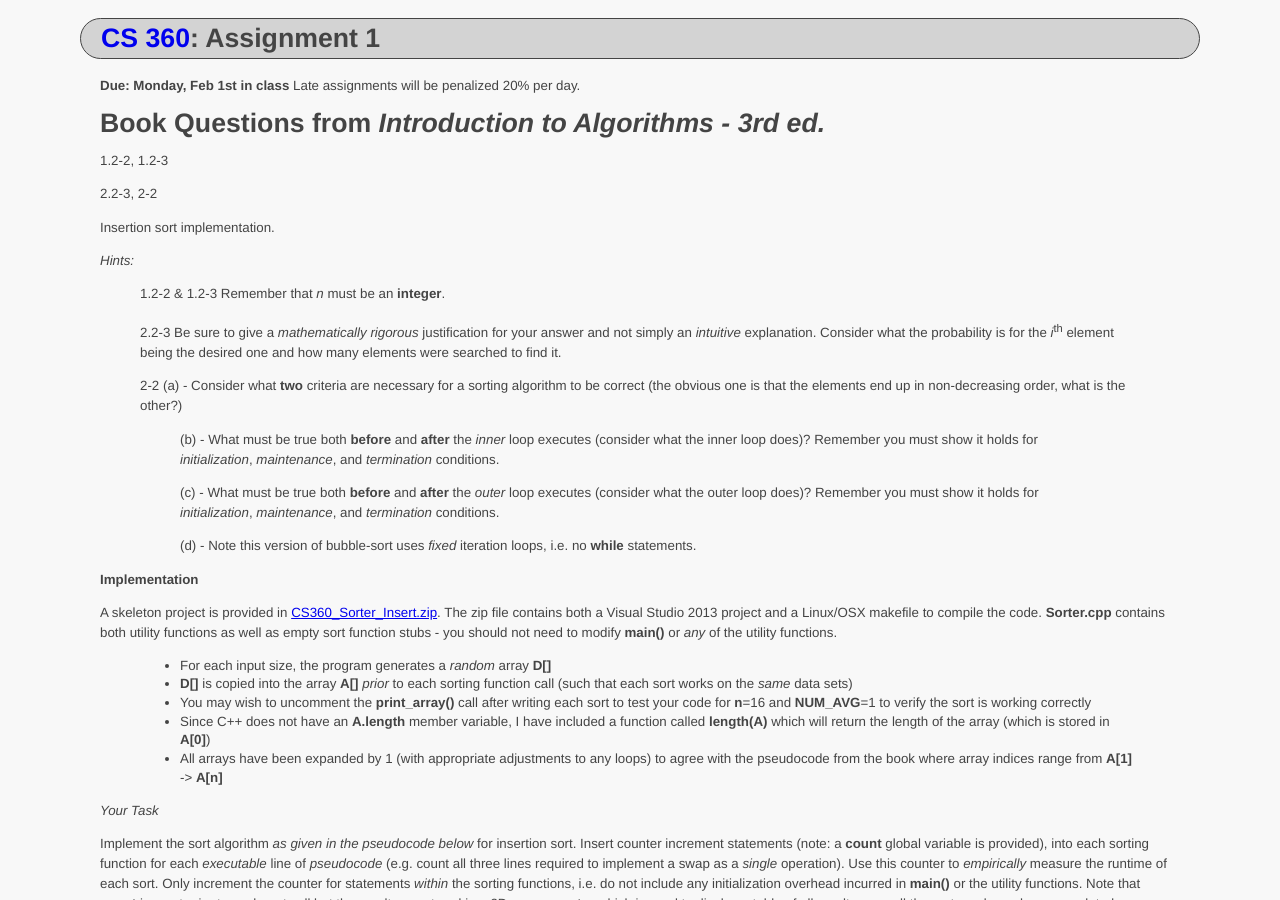
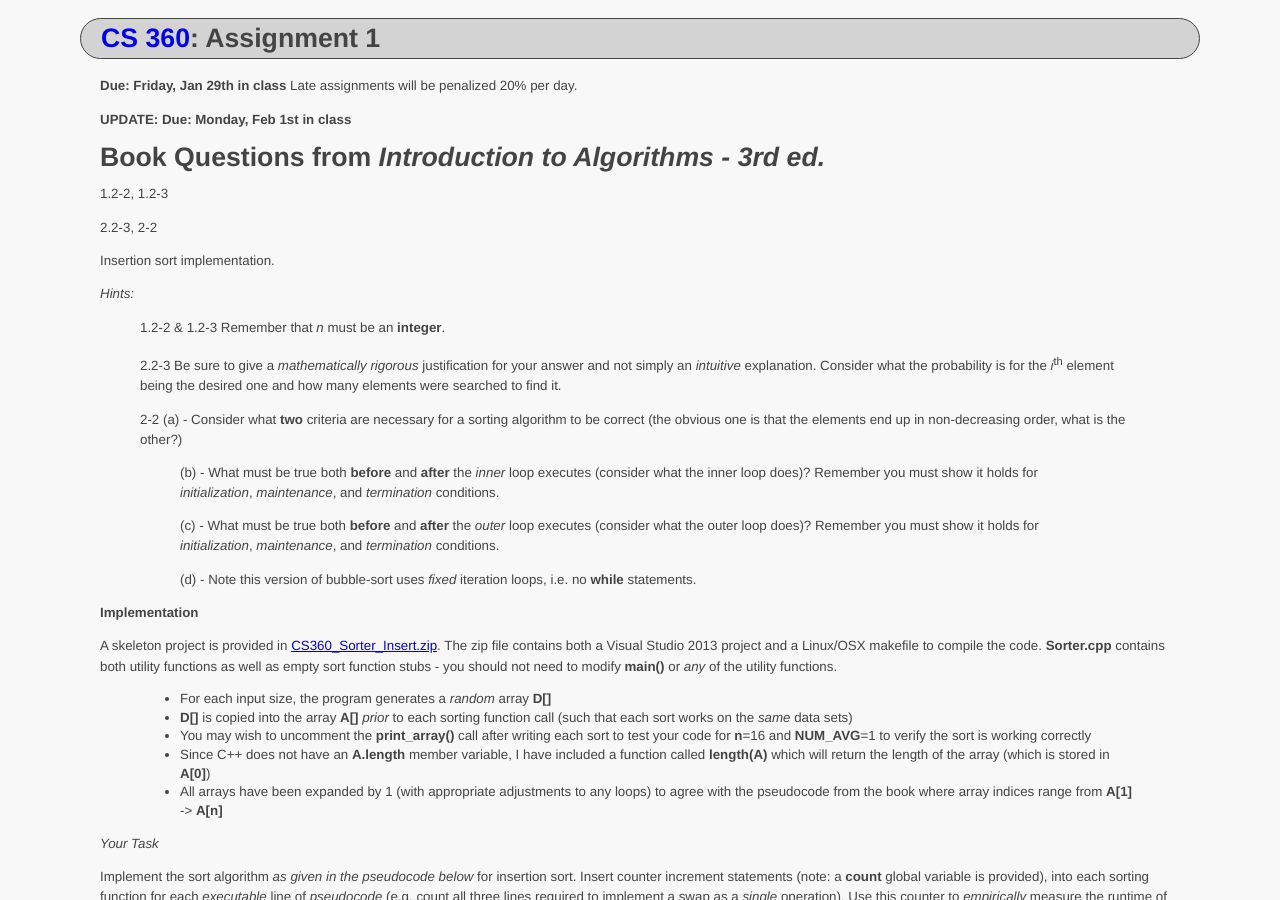
Before and after one commit to ycpcs/cs360-spring2016, a Jekyll site: the page built from assign/assign01.md, in a window 1280 px wide and 900 px high. Built offline with Jekyll 4.4.1, drawn with Linux system fonts in a browser that asks for light colours; Markdown is read by kramdown in place of the engine named in the settings.

```diff
--- a/assign/assign01.md
+++ b/assign/assign01.md
@@ -3,7 +3,9 @@ layout: default
 title: "Assignment 1"
 ---
 
-**Due: Monday, Feb 1st in class** Late assignments will be penalized 20% per day.
+**Due: Friday, Jan 29th in class** Late assignments will be penalized 20% per day.
+
+**UPDATE: Due: Monday, Feb 1st in class**
 
 Book Questions from *Introduction to Algorithms - 3rd ed.*
 ==========================================================
```
Also changed, not shown: index.md (+1 -1 lines).
